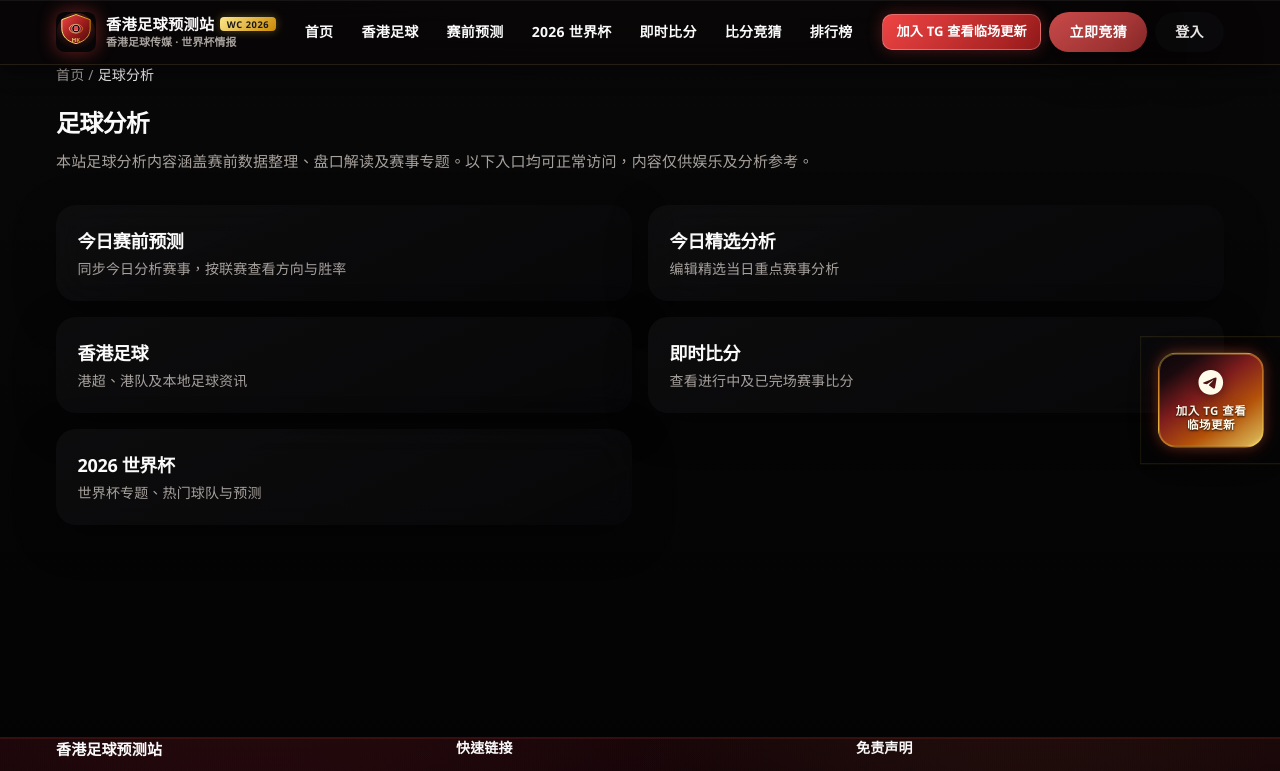
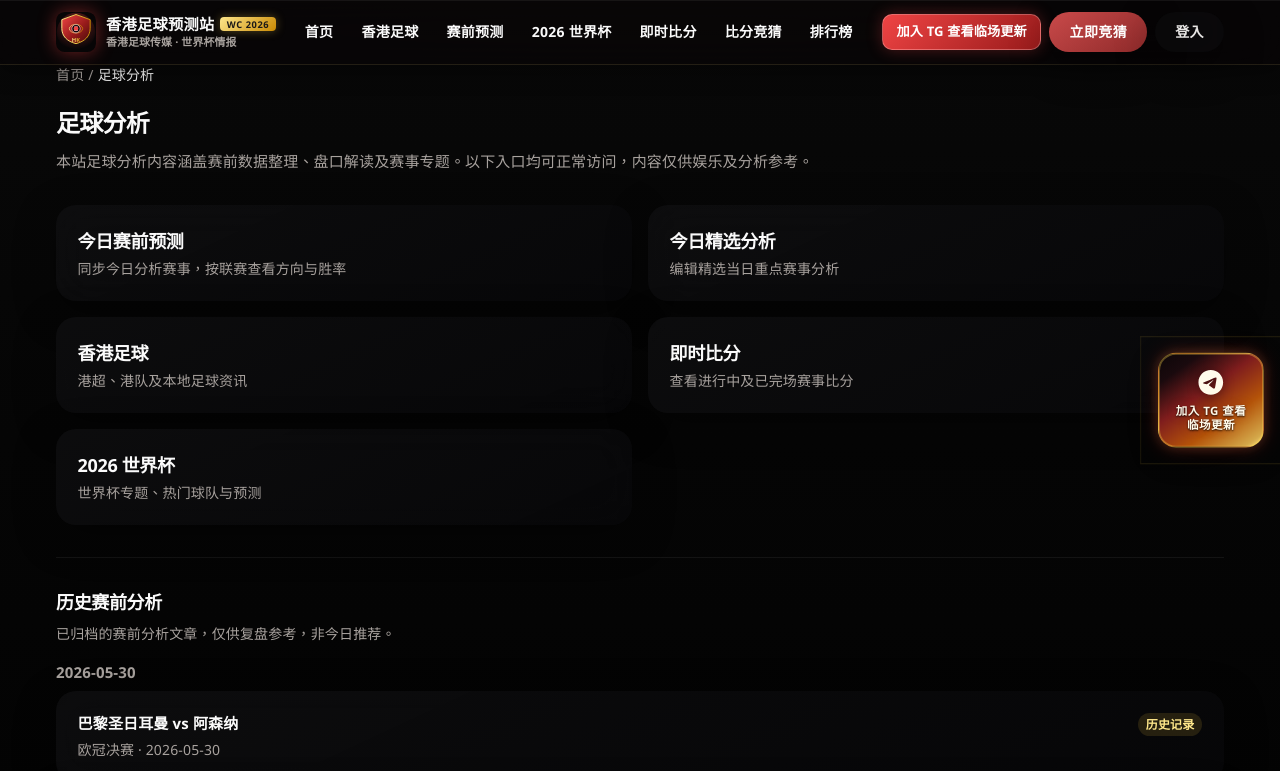
Before and after one commit to mingu3038-png/hkfootballpro, a Next.js app: page /football-analysis in a window 1280 px wide. Shown: the top 771 px of the page. Built offline with nearby package versions, Linux system fonts and the light colour scheme; no server answers.

Commit message:
Add lightweight historical analysis archive section.
Co-authored-by: Cursor <cursoragent@cursor.com>

```diff
--- a/src/app/football-analysis/page.tsx
+++ b/src/app/football-analysis/page.tsx
@@ -1,5 +1,7 @@
 import Link from 'next/link';
 import { Breadcrumb } from '@/components/layout/Breadcrumb';
+import { ArchivedAnalysisSection } from '@/components/football-analysis/ArchivedAnalysisSection';
+import { getArchivedSeoArticlesGrouped } from '@/lib/football-analysis-archive';
 import { buildStaticMetadata } from '@/lib/seo/build-metadata';
 import type { Metadata } from 'next';
 
@@ -38,6 +40,8 @@ const ANALYSIS_LINKS = [
 ] as const;
 
 export default function FootballAnalysisPage() {
+  const archivedGroups = getArchivedSeoArticlesGrouped(7);
+
   return (
     <div className="container py-8 max-w-3xl">
       <Breadcrumb items={[{ label: '足球分析' }]} />
@@ -61,6 +65,8 @@ export default function FootballAnalysisPage() {
           </Link>
         ))}
       </div>
+
+      <ArchivedAnalysisSection groups={archivedGroups} />
     </div>
   );
 }
--- /dev/null
+++ b/src/components/football-analysis/ArchivedAnalysisSection.tsx
@@ -0,0 +1,48 @@
+import Link from 'next/link';
+import type { ArchivedAnalysisGroup } from '@/lib/football-analysis-archive';
+
+interface ArchivedAnalysisSectionProps {
+  groups: ArchivedAnalysisGroup[];
+}
+
+export function ArchivedAnalysisSection({ groups }: ArchivedAnalysisSectionProps) {
+  if (groups.length === 0) return null;
+
+  return (
+    <section
+      className="mt-8 border-t border-[var(--border)] pt-8"
+      aria-labelledby="football-analysis-archive-title"
+    >
+      <h2 id="football-analysis-archive-title" className="text-xl font-bold mb-2">
+        历史赛前分析
+      </h2>
+      <p className="text-sm text-[var(--text-muted)] mb-4 leading-relaxed">
+        已归档的赛前分析文章，仅供复盘参考，非今日推荐。
+      </p>
+
+      {groups.map((group) => (
+        <div key={group.date} className="mb-5 last:mb-0">
+          <h3 className="text-sm font-semibold text-[var(--text-muted)] mb-2">{group.dateLabel}</h3>
+          <ul className="grid gap-2">
+            {group.items.map((item) => (
+              <li key={item.slug}>
+                <Link
+                  href={item.href}
+                  className="card block p-3 transition hover:border-[var(--accent)]/40"
+                >
+                  <div className="flex items-start justify-between gap-3">
+                    <p className="font-semibold leading-snug">{item.matchLabel}</p>
+                    <span className="badge badge-upcoming shrink-0">{item.tag}</span>
+                  </div>
+                  <p className="text-sm text-[var(--text-muted)] mt-1">
+                    {item.league} · {item.date}
+                  </p>
+                </Link>
+              </li>
+            ))}
+          </ul>
+        </div>
+      ))}
+    </section>
+  );
+}
--- /dev/null
+++ b/src/lib/football-analysis-archive.ts
@@ -0,0 +1,94 @@
+import { getAnalysisUrl } from '@/config/site';
+import { getAllSeoArticles, SEO_ARTICLES_DATE } from '@/lib/seo-articles';
+import { isDailySpotlight } from '@/types/coverage-tier';
+import type { SeoArticle } from '@/types/seo-article';
+
+export type ArchivedAnalysisTag = '历史记录' | '已归档' | '非今日推荐';
+
+export interface ArchivedAnalysisItem {
+  slug: string;
+  href: string;
+  matchLabel: string;
+  league: string;
+  date: string;
+  tag: ArchivedAnalysisTag;
+}
+
+export interface ArchivedAnalysisGroup {
+  date: string;
+  dateLabel: string;
+  items: ArchivedAnalysisItem[];
+}
+
+function slugBatchDate(slug: string): string | null {
+  const match = slug.match(/-(\d{4}-\d{2}-\d{2})$/);
+  return match?.[1] ?? null;
+}
+
+function subtractDays(isoDate: string, days: number): string {
+  const d = new Date(`${isoDate}T00:00:00.000Z`);
+  d.setUTCDate(d.getUTCDate() - days);
+  return d.toISOString().slice(0, 10);
+}
+
+function resolveArchiveTag(article: SeoArticle): ArchivedAnalysisTag {
+  const tier = article.options?.coverageTier;
+  if (isDailySpotlight(tier)) return '历史记录';
+  if (tier === 'data_reference') return '已归档';
+  return '非今日推荐';
+}
+
+function toArchiveItem(article: SeoArticle, date: string): ArchivedAnalysisItem {
+  const { match } = article;
+  return {
+    slug: article.slug,
+    href: getAnalysisUrl(article.slug),
+    matchLabel: `${match.home.nameZh} vs ${match.away.nameZh}`,
+    league: match.league.nameZh,
+    date,
+    tag: resolveArchiveTag(article),
+  };
+}
+
+function sortItems(items: ArchivedAnalysisItem[], articlesBySlug: Map<string, SeoArticle>): ArchivedAnalysisItem[] {
+  return [...items].sort((a, b) => {
+    const ao = articlesBySlug.get(a.slug)?.options?.homepageOrder ?? 999;
+    const bo = articlesBySlug.get(b.slug)?.options?.homepageOrder ?? 999;
+    return ao - bo;
+  });
+}
+
+/** 最近 N 天已归档 SEO 分析（不含当日批次） */
+export function getArchivedSeoArticles(days = 7): ArchivedAnalysisItem[] {
+  const today = SEO_ARTICLES_DATE;
+  const cutoff = subtractDays(today, days);
+
+  return getAllSeoArticles()
+    .map((article) => {
+      const date = slugBatchDate(article.slug);
+      if (!date || date >= today || date < cutoff) return null;
+      return toArchiveItem(article, date);
+    })
+    .filter((item): item is ArchivedAnalysisItem => item != null);
+}
+
+/** 按比赛日分组，日期倒序 */
+export function getArchivedSeoArticlesGrouped(days = 7): ArchivedAnalysisGroup[] {
+  const articlesBySlug = new Map(getAllSeoArticles().map((a) => [a.slug, a]));
+  const items = getArchivedSeoArticles(days);
+  const byDate = new Map<string, ArchivedAnalysisItem[]>();
+
+  for (const item of items) {
+    const list = byDate.get(item.date) ?? [];
+    list.push(item);
+    byDate.set(item.date, list);
+  }
+
+  return [...byDate.entries()]
+    .sort(([a], [b]) => b.localeCompare(a))
+    .map(([date, groupItems]) => ({
+      date,
+      dateLabel: date,
+      items: sortItems(groupItems, articlesBySlug),
+    }));
+}
```
